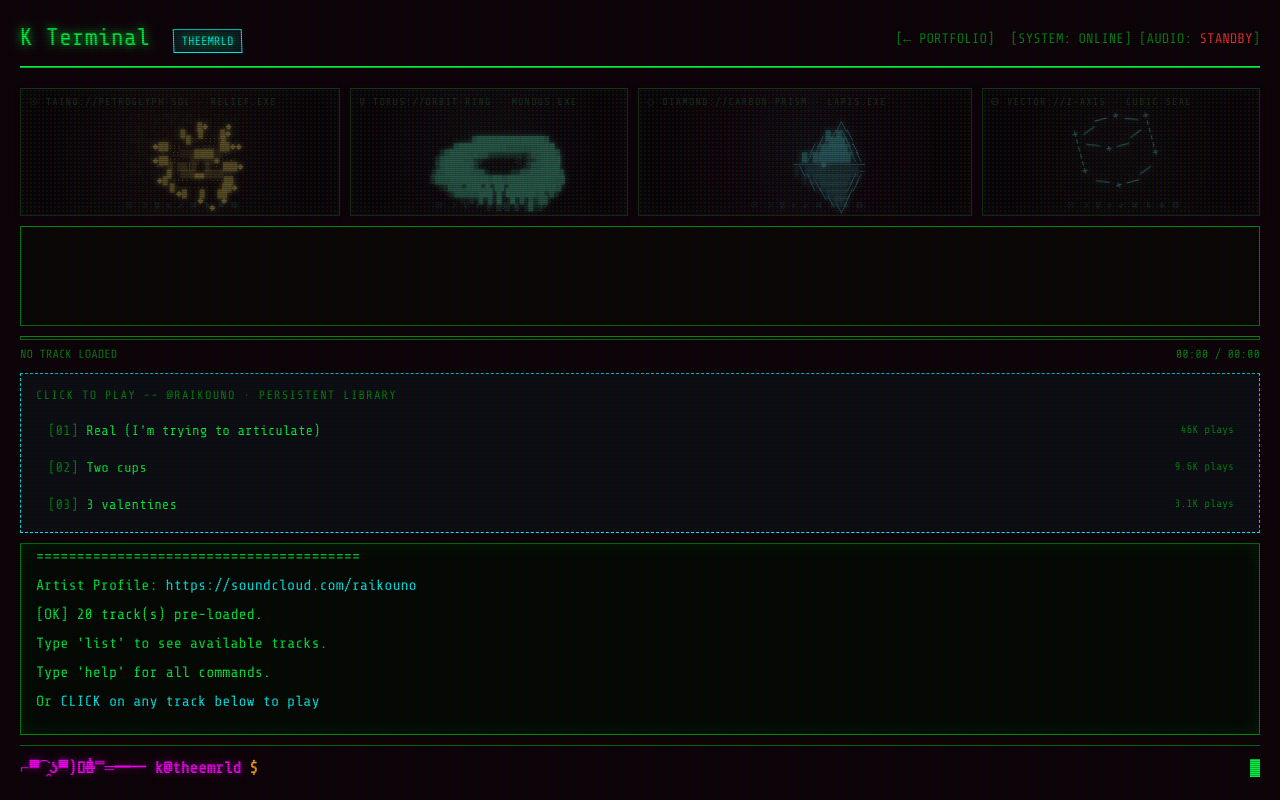
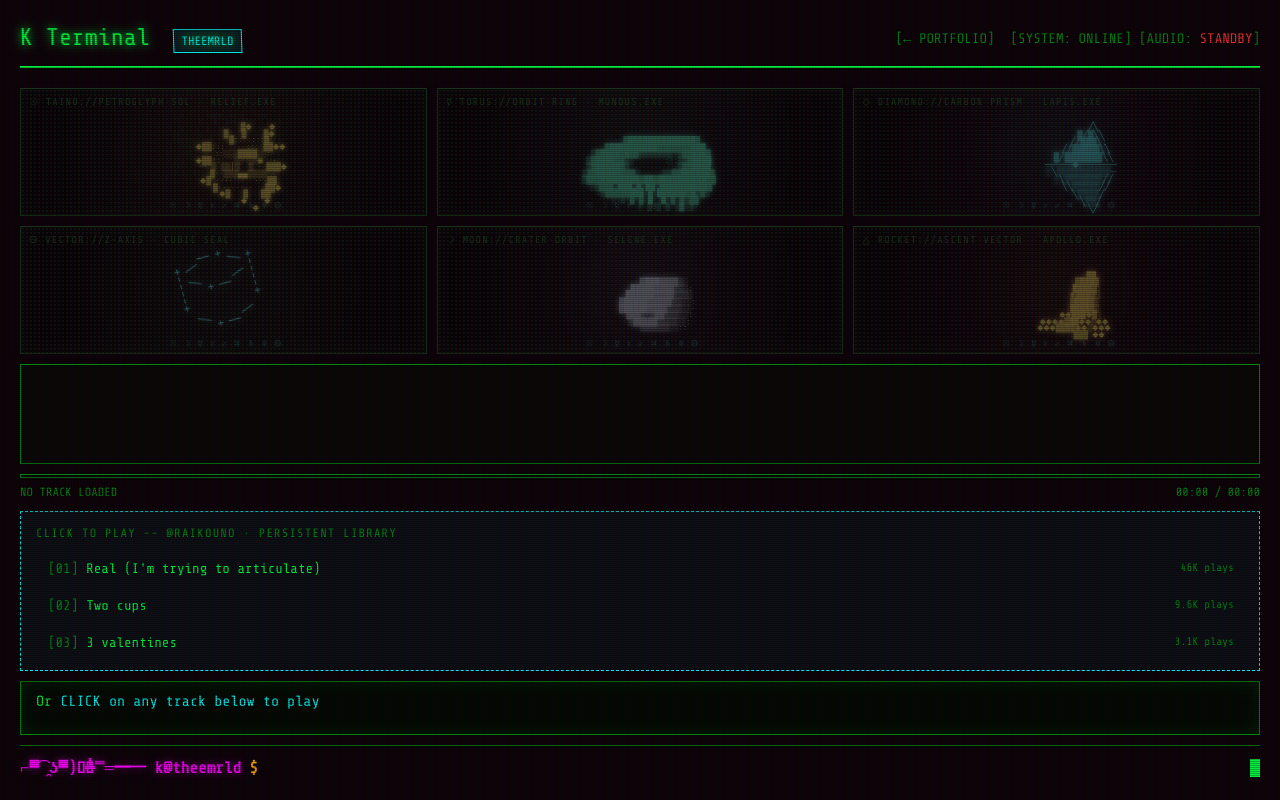
Before and after one commit to ninja-ops-guy/theemrld-portfolio, a React (Vite) app: page /terminal in a window 1280 px wide. Built offline with nearby package versions, Linux system fonts and the light colour scheme; the HTML template or start-up script is replaced by a standard one.

Commit message:
Add projected 3D moon and rocket ASCII animations

```diff
--- a/src/sections/KTerminal.tsx
+++ b/src/sections/KTerminal.tsx
@@ -165,6 +165,122 @@ function renderTainoFrame(tick: number): string {
   // Brow / crown bridge to make the face read even at narrow angles.
   for (let x = -0.62; x <= 0.62; x += 0.06) {
     putPoint([x, -0.48 - 0.08 * Math.cos(x * Math.PI / 0.62), 0.20], '▓');
+  }
+
+  return chars.map((row) => row.join('').replace(/\s+$/, '')).join('\n');
+}
+
+
+function renderMoonFrame(tick: number): string {
+  const width = 31, height = 15;
+  const { chars, depth } = asciiBuffer(width, height);
+  const ay = tick * (Math.PI * 2 / 112);
+  const ax = -0.12;
+  const light: V3 = [-0.55, -0.34, 0.76];
+
+  const craters = [
+    { lon: -0.9, lat: -0.28, r: 0.28 },
+    { lon: 0.45, lat: 0.18, r: 0.22 },
+    { lon: 1.35, lat: -0.10, r: 0.18 },
+    { lon: -2.05, lat: 0.36, r: 0.17 },
+    { lon: 2.55, lat: -0.42, r: 0.14 },
+  ];
+
+  for (let lat = -Math.PI / 2; lat <= Math.PI / 2; lat += 0.065) {
+    for (let lon = 0; lon < Math.PI * 2; lon += 0.07) {
+      const cl = Math.cos(lat);
+      const base: V3 = [cl * Math.cos(lon), Math.sin(lat), cl * Math.sin(lon)];
+      const p = rotate3(base, ax, ay, 0);
+      const n = rotate3(base, ax, ay, 0);
+      const camera = 4.5 - p[2];
+      if (camera <= 0.2) continue;
+      const k = 1 / camera;
+      const sx = Math.round(width / 2 + p[0] * 31 * k);
+      const sy = Math.round(height / 2 + p[1] * 17 * k);
+      if (sx < 0 || sx >= width || sy < 0 || sy >= height || p[2] <= depth[sy][sx]) continue;
+
+      let crater = 0;
+      for (const cc of craters) {
+        let dl = Math.abs(lon - cc.lon);
+        dl = Math.min(dl, Math.PI * 2 - dl);
+        const d = Math.hypot(dl * Math.cos(lat), lat - cc.lat);
+        if (d < cc.r) crater = Math.max(crater, 1 - d / cc.r);
+      }
+
+      const lum = n[0] * light[0] + n[1] * light[1] + n[2] * light[2] - crater * 0.58;
+      const idx = Math.max(1, Math.min(ASCII_LIGHT.length - 1, Math.round(((lum + 1) / 2) * (ASCII_LIGHT.length - 1))));
+      depth[sy][sx] = p[2];
+      chars[sy][sx] = crater > 0.58 ? '·' : ASCII_LIGHT[idx];
+    }
+  }
+
+  return chars.map((row) => row.join('').replace(/\s+$/, '')).join('\n');
+}
+
+function renderRocketFrame(tick: number): string {
+  const width = 31, height = 15;
+  const { chars, depth } = asciiBuffer(width, height);
+  const ay = tick * (Math.PI * 2 / 80);
+  const ax = -0.32 + Math.sin(tick * 0.035) * 0.12;
+  const az = 0.12 + Math.sin(tick * 0.04) * 0.08;
+  const light: V3 = [-0.22, -0.40, 0.89];
+
+  const project = (p0: V3, n0: V3, force?: string) => {
+    const p = rotate3(p0, ax, ay, az);
+    const n = rotate3(n0, ax, ay, az);
+    const camera = 5.0 - p[2];
+    if (camera <= 0.2) return;
+    const k = 1 / camera;
+    const sx = Math.round(width / 2 + p[0] * 30 * k);
+    const sy = Math.round(height / 2 + p[1] * 16 * k);
+    if (sx < 0 || sx >= width || sy < 0 || sy >= height || p[2] <= depth[sy][sx]) return;
+    const lum = n[0] * light[0] + n[1] * light[1] + n[2] * light[2];
+    const idx = Math.max(2, Math.min(ASCII_LIGHT.length - 1, Math.round(((lum + 1) / 2) * (ASCII_LIGHT.length - 1))));
+    depth[sy][sx] = p[2];
+    chars[sy][sx] = force || ASCII_LIGHT[idx];
+  };
+
+  // Cylindrical fuselage.
+  for (let y = -0.82; y <= 0.92; y += 0.08) {
+    for (let a = 0; a < Math.PI * 2; a += 0.10) {
+      const r = 0.40;
+      project([r * Math.cos(a), y, r * Math.sin(a)], [Math.cos(a), 0, Math.sin(a)]);
+    }
+  }
+
+  // Conical nose.
+  for (let y = -1.52; y < -0.82; y += 0.07) {
+    const t = (y + 1.52) / 0.70;
+    const r = 0.40 * t;
+    for (let a = 0; a < Math.PI * 2; a += 0.12) {
+      project([r * Math.cos(a), y, r * Math.sin(a)], [Math.cos(a), -0.35, Math.sin(a)], y < -1.40 ? '▲' : undefined);
+    }
+  }
+
+  // Engine bell.
+  for (let y = 0.92; y <= 1.25; y += 0.07) {
+    const t = (y - 0.92) / 0.33;
+    const r = 0.30 + t * 0.22;
+    for (let a = 0; a < Math.PI * 2; a += 0.11) {
+      project([r * Math.cos(a), y, r * Math.sin(a)], [Math.cos(a), 0.18, Math.sin(a)], y > 1.18 ? '▓' : undefined);
+    }
+  }
+
+  // Four fins.
+  for (let i = 0; i < 4; i++) {
+    const a = i * Math.PI / 2;
+    const ux = Math.cos(a), uz = Math.sin(a);
+    for (let y = 0.48; y <= 1.12; y += 0.08) {
+      const t = (y - 0.48) / 0.64;
+      for (let r = 0.42; r <= 0.42 + t * 0.65; r += 0.07) {
+        project([ux * r, y, uz * r], [ux, 0, uz], '◆');
+      }
+    }
+  }
+
+  // Rotating porthole marker.
+  for (let a = -0.20; a <= 0.20; a += 0.05) {
+    project([0.405 * Math.cos(a), -0.20 + a * 0.7, 0.405 * Math.sin(a)], [Math.cos(a), 0, Math.sin(a)], '◉');
   }
 
   return chars.map((row) => row.join('').replace(/\s+$/, '')).join('\n');
@@ -748,7 +864,7 @@ export default function KTerminal() {
         if (sub === 'on' || sub === 'off') { const enabled = sub === 'on'; setRitualEnabled(enabled); addLine(`Celestial ritual ${enabled ? 'engaged' : 'silenced'}.`); break; }
         if (sub === 'intensity') { const n = Number(args[1]); if (!Number.isInteger(n) || n < 0 || n > 100) { addLine('Error: ritual intensity must be 0-100', 'error'); break; } setRitualIntensity(n); addLine(`Ritual intensity set to ${n}.`); break; }
         if (sub === 'fps') { const n = Number(args[1]); if (!Number.isInteger(n) || n < 2 || n > 20) { addLine('Error: ritual fps must be 2-20', 'error'); break; } setRitualFps(n); addLine(`Ritual clock set to ${n} fps.`); break; }
-        if (sub === 'map') { addLine('RITUAL MAP // playback-reactive fallback\nBASS/KICK → TAINO sun-relief pulse\nMID → GLOBE meridian rotation\nTRANSIENT → DIAMOND prism flare\nBEAT/CLOCK → CUBE Z-step\nPLAY/PAUSE → EYE + celestial illumination\n\nRaw frequency analysis requires the planned custom audio engine; SoundCloud iframe mode uses playback state/progress as a deterministic surrogate.', 'cyan'); break; }
+        if (sub === 'map') { addLine('RITUAL MAP // playback-reactive fallback\nBASS/KICK → TAINO sun-relief pulse\nMID → GLOBE meridian rotation\nTRANSIENT → DIAMOND prism flare\nBEAT/CLOCK → CUBE Z-step\nORBIT → MOON crater rotation\nASCENT → ROCKET 3D vector spin\nPLAY/PAUSE → EYE + celestial illumination\n\nRaw frequency analysis requires the planned custom audio engine; SoundCloud iframe mode uses playback state/progress as a deterministic surrogate.', 'cyan'); break; }
         addLine('Usage: ritual on|off | ritual intensity [0-100] | ritual fps [2-20] | ritual map', 'error');
         break;
       }
@@ -996,6 +1112,18 @@ Playlist: ${tracks.length} track(s)`);
               <pre className="kt-cube-face">{['    +------+\n   /      /|\n  +------+ |\n  |      | +\n  |      |/\n  +------+','      +----+\n    /    / \\\n   +    +   |\n   |    |   +\n    \\    \\ /\n      +----+','   +------+\n   |\\      \\\n   | +------+\n   + |      |\n    \\|      |\n     +------+','      +----+\n     / \\    \\\n    +   +    +\n    |   |    |\n     \\ /    /\n      +----+'][Math.floor(asciiTick/2)%4]}</pre>
             </div>
           </div>
+          <div className="kt-ascii-card kt-moon-card">
+            <span className="kt-ascii-label">☽ MOON://CRATER·ORBIT · SELENE.EXE</span>
+            <div className="kt-moon-stage">
+              <pre className="kt-moon">{renderMoonFrame(asciiTick)}</pre>
+            </div>
+          </div>
+          <div className="kt-ascii-card kt-rocket-card">
+            <span className="kt-ascii-label">△ ROCKET://ASCENT·VECTOR · APOLLO.EXE</span>
+            <div className="kt-rocket-stage">
+              <pre className="kt-rocket">{renderRocketFrame(asciiTick)}</pre>
+            </div>
+          </div>
         </div>
 
         {/* Visualizer */}
@@ -1199,12 +1327,12 @@ Playlist: ${tracks.length} track(s)`);
           80% { transform: skew(1deg); } 100% { transform: skew(0deg); }
         }
 
-        .kt-ascii-deck { display:grid; grid-template-columns:1.15fr 1fr 1.2fr 1fr; gap:10px; margin-bottom:10px; min-height:128px; }
+        .kt-ascii-deck { display:grid; grid-template-columns:repeat(3,minmax(0,1fr)); gap:10px; margin-bottom:10px; min-height:128px; }
         .kt-ascii-card { position:relative; overflow:hidden; border:1px solid #008f11; background:radial-gradient(circle at 50% 50%,rgba(0,255,65,.08),rgba(13,2,8,.94) 68%); min-height:128px; }
         .kt-ascii-card { box-shadow:inset 0 0 22px rgba(0,255,65,.08),0 0 9px rgba(255,0,255,.08); }
         .kt-ascii-card::before { content:'☉  ☽  ☿  ♀  ♂  ♃  ♄  🜍  🜔'; position:absolute; left:0; right:0; bottom:3px; text-align:center; font-size:8px; letter-spacing:.18em; color:#00ffff; opacity:.32; text-shadow:0 0 6px #00ffff; animation:kt-sigil-stream 5s steps(16) infinite; }
         .kt-ascii-label { position:absolute; top:5px; left:8px; z-index:4; color:#008f11; font-size:10px; letter-spacing:.12em; }
-        .kt-taino-stage,.kt-cube-stage,.kt-globe-stage,.kt-diamond-stage { position:absolute; inset:18px 0 0; display:flex; align-items:center; justify-content:center; perspective:380px; }
+        .kt-taino-stage,.kt-cube-stage,.kt-globe-stage,.kt-diamond-stage,.kt-moon-stage,.kt-rocket-stage { position:absolute; inset:18px 0 0; display:flex; align-items:center; justify-content:center; perspective:380px; }
         .kt-taino-card { background:radial-gradient(circle at 50% 48%,rgba(255,176,0,.12),rgba(0,255,65,.035) 48%,rgba(13,2,8,.97) 75%); }
         .kt-taino-symbol { position:relative; z-index:2; margin:0; white-space:pre; text-align:center; color:#ffb000; font:8px/.84 'Share Tech Mono',monospace; text-shadow:0 0 5px rgba(255,176,0,.85),0 0 14px rgba(0,255,65,.24); animation:kt-taino-glow 1.7s steps(6) infinite; }
         .kt-taino-noise { position:absolute; inset:6px 4px 0; z-index:1; margin:0; overflow:hidden; color:#00ff41; font:7px/.9 'Share Tech Mono',monospace; white-space:pre; text-align:center; opacity:.24; text-shadow:0 0 6px rgba(0,255,65,.9); animation:kt-binary-flash .72s steps(2,end) infinite; }
@@ -1217,6 +1345,12 @@ Playlist: ${tracks.length} track(s)`);
         .kt-diamond { color:#00ffff; font:9px/.82 'Share Tech Mono',monospace; text-shadow:0 0 7px rgba(0,255,255,.9),0 0 15px rgba(255,0,255,.34); animation:kt-gem-glow 1.6s steps(6) infinite; will-change:filter; }
         .kt-dodeca-card { background:radial-gradient(circle at 50% 50%,rgba(255,176,0,.10),rgba(13,2,8,.96) 68%); }
         .kt-diamond-card { background:radial-gradient(circle at 50% 48%,rgba(0,255,255,.13),rgba(255,0,255,.035) 46%,rgba(13,2,8,.97) 74%); }
+        .kt-moon { margin:0; white-space:pre; text-align:center; color:#d8e6ff; font:8px/.82 'Share Tech Mono',monospace; text-shadow:0 0 6px rgba(216,230,255,.8),0 0 13px rgba(0,255,255,.24); animation:kt-moon-glow 2.4s steps(8) infinite; }
+        .kt-moon-card { background:radial-gradient(circle at 50% 48%,rgba(180,205,255,.12),rgba(0,255,255,.025) 44%,rgba(13,2,8,.97) 75%); }
+        .kt-rocket { margin:0; white-space:pre; text-align:center; color:#ffb000; font:8px/.82 'Share Tech Mono',monospace; text-shadow:0 0 6px rgba(255,176,0,.84),0 0 14px rgba(255,0,255,.24); animation:kt-rocket-glow 1.7s steps(8) infinite; }
+        .kt-rocket-card { background:radial-gradient(circle at 50% 48%,rgba(255,176,0,.11),rgba(255,0,255,.025) 46%,rgba(13,2,8,.97) 75%); }
+        @keyframes kt-moon-glow { 0%,100%{filter:brightness(.88) contrast(1.08)} 50%{filter:brightness(1.15) contrast(1.18)} }
+        @keyframes kt-rocket-glow { 0%,100%{filter:brightness(.9) contrast(1.08)} 50%{filter:brightness(1.26) contrast(1.22)} }
         @keyframes kt-poly-spin { to { transform:rotateY(360deg) rotateZ(360deg); } }
         @keyframes kt-gem-glow { 0%,100% { filter:brightness(.9) contrast(1.08); } 50% { filter:brightness(1.22) contrast(1.2); } }
         .kt-cube-face { margin:0; color:#00ffff; font:14px/1.05 'Share Tech Mono',monospace; white-space:pre; text-shadow:0 0 8px rgba(0,255,255,.55); transform-origin:center; animation:kt-cube-z 3.4s steps(24) infinite; }
@@ -1229,10 +1363,12 @@ Playlist: ${tracks.length} track(s)`);
         .kt-ritual-playing .kt-taino-symbol { animation-duration:calc(2s - (var(--ritual-power) * .9s)); text-shadow:0 0 calc(7px + var(--ritual-power) * 16px) rgba(255,176,0,.92),0 0 15px rgba(0,255,65,.3); }
         .kt-ritual-playing .kt-globe { animation-duration:calc(6.5s - (var(--ritual-power) * 2.8s)); }\n        .kt-ritual-playing .kt-diamond { animation-duration:calc(4s - (var(--ritual-power) * 2s)); }
         .kt-ritual-playing .kt-cube-face { animation-duration:calc(4s - (var(--ritual-power) * 2s)); }
+        .kt-ritual-playing .kt-moon { animation-duration:calc(2.8s - (var(--ritual-power) * 1.0s)); }
+        .kt-ritual-playing .kt-rocket { animation-duration:calc(2.0s - (var(--ritual-power) * .8s)); }
         .kt-ritual-playing .kt-eye { text-shadow:0 0 calc(7px + var(--ritual-power) * 15px) rgba(255,0,255,.9); }
         .kt-ascii-card::after { content:''; position:absolute; inset:0; pointer-events:none; opacity:.28; background-image:radial-gradient(circle,rgba(0,255,65,.65) 0 1px,transparent 1px); background-size:4px 4px; mix-blend-mode:screen; box-shadow:inset 0 0 0 1px rgba(255,176,0,.08); }
-        @media(max-width:768px){ .kt-ascii-deck{grid-template-columns:1fr 1fr;min-height:108px}.kt-ascii-card{min-height:108px}.kt-taino-symbol{font-size:7px}.kt-taino-noise{font-size:6px}.kt-cube-face{font-size:10px} }
-        @media(prefers-reduced-motion:reduce){ .kt-taino-symbol,.kt-taino-noise,.kt-cube-face,.kt-globe,.kt-diamond,.kt-ascii-card::before{animation:none} }
+        @media(max-width:768px){ .kt-ascii-deck{grid-template-columns:1fr 1fr;min-height:108px}.kt-ascii-card{min-height:108px}.kt-taino-symbol{font-size:7px}.kt-taino-noise{font-size:6px}.kt-moon,.kt-rocket{font-size:7px}.kt-cube-face{font-size:10px} }
+        @media(prefers-reduced-motion:reduce){ .kt-taino-symbol,.kt-taino-noise,.kt-cube-face,.kt-globe,.kt-diamond,.kt-moon,.kt-rocket,.kt-ascii-card::before{animation:none} }
 
         .kt-visualizer-container {
           height: 100px;
```
